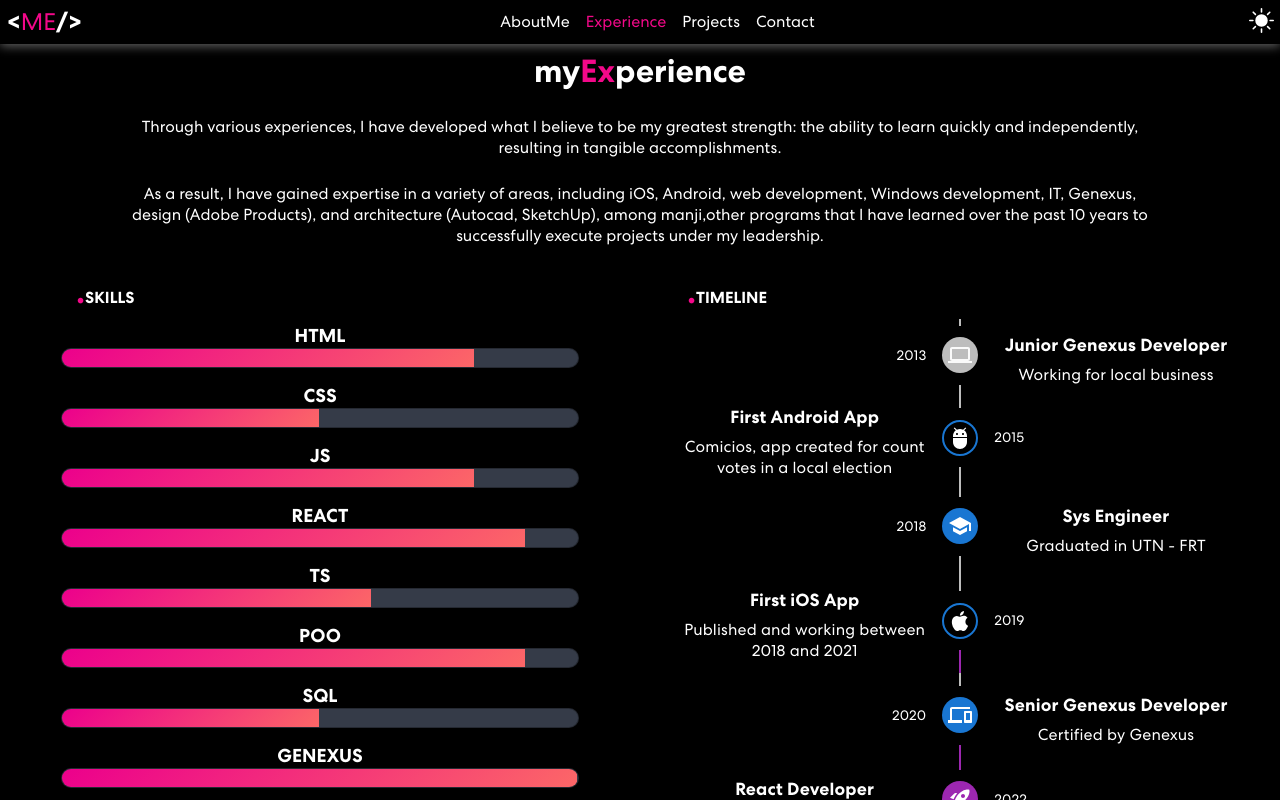
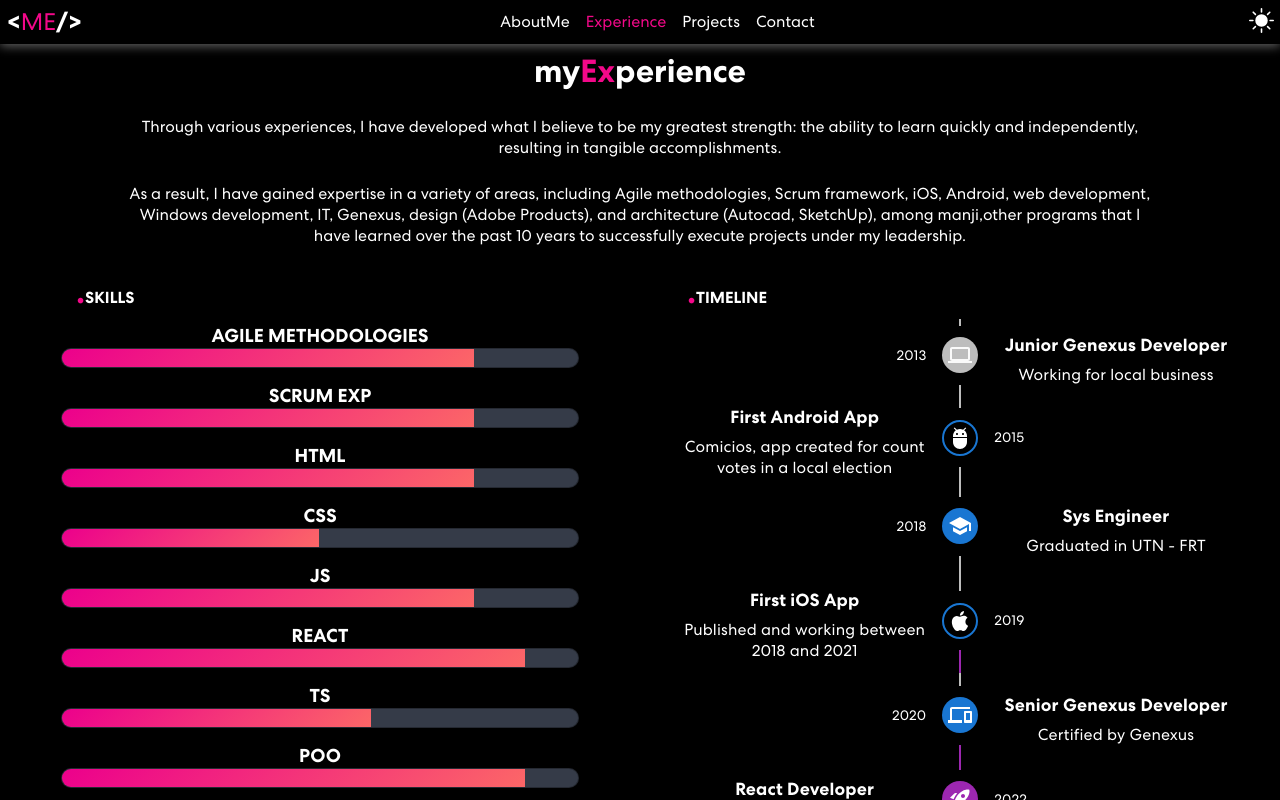
Before and after one commit to mmaaxxii/portfolio, a React (Vite) app: page / in a window 1280 px wide. Both pictures are taken after a click on the link "Experience". Shown: the top 800 px of the page. Built offline with nearby package versions, Linux system fonts and the light colour scheme.

Commit message:
CSM update

```diff
--- a/src/pages/Portfolio/components/about-me/AboutMe.tsx
+++ b/src/pages/Portfolio/components/about-me/AboutMe.tsx
@@ -11,7 +11,7 @@ import { AboutMeBG, AboutMeSocialButtons } from "./componets";
 export const AboutMe = () => {
   const [loopNum, setLoopNum] = useState(0);
   const [isDeleting, setIsDeleting] = useState(false)
-  const toRotate = ["Web Developer", "Web Designer", "Sys Engineer"]
+  const toRotate = ["Sys Engineer", "Certified Scrum Master", "Web Developer", ]
   const [text, setText] = useState('')
   const [delta, setDelta] = useState(300 - Math.random() * 100)
   const [index, setIndex] = useState(1);
@@ -61,7 +61,7 @@ export const AboutMe = () => {
               <div className={"animate__animated animate__zoomIn"}>
                 <AboutMeH1>{`Hi! I'm Max , `} </AboutMeH1>
                 <AboutMeH1> <span data-period="1000" data-rotate='[ "Web Developer", "Web Designer", "Sys Engineer" ]'><AboutMeSpanTxtRotate>{text}</AboutMeSpanTxtRotate></span></AboutMeH1>
-                <AboutMeP>System engineer, senior Genexus developer, more than 10 years producing code. </AboutMeP>
+                <AboutMeP>System engineer, Certified Scrum Master, senior Genexus developer, more than 10 years producing code. </AboutMeP>
                 <AboutMeButtonsDiv >
                   <AboutMeSocialButtons />
                 </AboutMeButtonsDiv>
--- a/src/pages/Portfolio/components/skills/Skills.tsx
+++ b/src/pages/Portfolio/components/skills/Skills.tsx
@@ -12,7 +12,7 @@ export default function Skills() {
         <h1> my<span>Ex</span>perience </h1>
         <br></br>
         <p>Through various experiences, I have developed what I believe to be my greatest strength: the ability to learn quickly and independently, resulting in tangible accomplishments.</p>
-        <p>As a result, I have gained expertise in a variety of areas, including iOS, Android, web development, Windows development, IT, Genexus, design (Adobe Products), and architecture (Autocad, SketchUp), among manji,other programs that I have learned over the past 10 years to successfully execute projects under my leadership.</p>
+        <p>As a result, I have gained expertise in a variety of areas, including Agile methodologies, Scrum framework, iOS, Android, web development, Windows development, IT, Genexus, design (Adobe Products), and architecture (Autocad, SketchUp), among manji,other programs that I have learned over the past 10 years to successfully execute projects under my leadership.</p>
       </div>
     </SkillsHeader>
 
--- a/src/pages/Portfolio/components/skills/components/SkillBars/SkillBars.tsx
+++ b/src/pages/Portfolio/components/skills/components/SkillBars/SkillBars.tsx
@@ -4,7 +4,14 @@ export default function SkillBars() {
     <SkillBarsGeneralDiv className="skill">
 
         <h4><span>.</span>Skills</h4>
-
+        <li>
+            <h3>Agile Methodologies</h3>
+            <span className="bar"><span className="agile"></span></span>
+        </li>
+        <li>
+            <h3>Scrum exp</h3>
+            <span className="bar"><span className="scrum"></span></span>
+        </li>
         <li>
             <h3>html</h3>
             <span className="bar"><span className="html"></span></span>
--- a/src/pages/Portfolio/components/skills/components/SkillBars/styled-components/SkillBars.styled.ts
+++ b/src/pages/Portfolio/components/skills/components/SkillBars/styled-components/SkillBars.styled.ts
@@ -49,6 +49,33 @@ export const SkillBarsGeneralDiv = styled.div `
         background: linear-gradient(135deg, rgba(236,0,140,1) 0%, rgba(252,103,103,1) 100%);
 
     }
+
+    .agile {
+        width: 100%;
+        animation: html 3s;
+    }
+    @keyframes agile {
+        0% {
+            width: 0%;
+        }
+        100% {
+            width: 100%;
+        }
+    }
+    .scrum {
+        width: 100%;
+        animation: html 3s;
+    }
+    @keyframes scrum {
+        0% {
+            width: 0%;
+        }
+        100% {
+            width: 100%;
+        }
+    }
+
+
     .html {
         width: 80%;
         animation: html 3s;
--- a/src/pages/Portfolio/components/skills/components/TimeLine/TimeLine.tsx
+++ b/src/pages/Portfolio/components/skills/components/TimeLine/TimeLine.tsx
@@ -14,7 +14,7 @@ import Typography from '@mui/material/Typography';
 import { TimeLineContainer, TimeLineHeader } from './styled-components';
 import AdbIcon from '@mui/icons-material/Adb';
 import AppleIcon from '@mui/icons-material/Apple';
-
+import Diversity3Icon from '@mui/icons-material/Diversity3';
 
 export default function CustomizedTimeline() {
     return (
@@ -176,6 +176,31 @@ export default function CustomizedTimeline() {
                 </TimelineItem>
 
 
+                <TimelineItem>
+                    <TimelineOppositeContent
+                        sx={{ m: 'auto 0' }}
+                        align="right"
+                        variant="body2"
+
+                    >
+                        2023
+                    </TimelineOppositeContent>
+                    <TimelineSeparator>
+                        <TimelineConnector />
+                        <TimelineDot  >
+                            <Diversity3Icon />
+                        </TimelineDot>
+                        <TimelineConnector sx={{ bgcolor: 'secondary.main' }} />
+                    </TimelineSeparator>
+                    <TimelineContent sx={{ py: '12px', px: 2 }}>
+                        <h1 >
+                            Certified Scrum Master
+                        </h1>
+                        <p >Certified by Scrum Alliance </p>
+                    </TimelineContent>
+                </TimelineItem>
+
+
             </Timeline>
         </TimeLineContainer>
 
--- a/src/pages/Portfolio/wrapper/styled-components/portfolioWrapper.styled.ts
+++ b/src/pages/Portfolio/wrapper/styled-components/portfolioWrapper.styled.ts
@@ -23,6 +23,7 @@ export const PortfolioWrapperNav = styled.nav`
     a {
             text-decoration: none;
             margin-right: 1rem;
+
     }
 
     .links {
```
